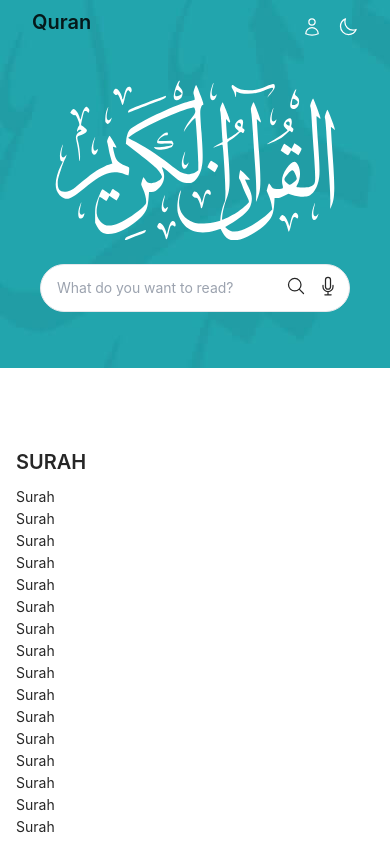
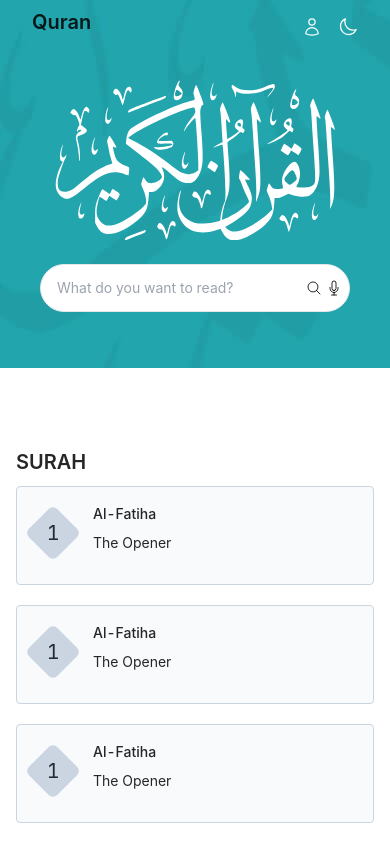
Before and after one commit to NishatFariza/Quran, a Next.js app: page / in a window 390 px wide. Shown: the top 841 px of the page. Built offline with nearby package versions, Linux system fonts and the light colour scheme.

Commit message:
surah component style added

```diff
--- a/src/components/Hero.tsx
+++ b/src/components/Hero.tsx
@@ -17,11 +17,11 @@ const Hero: React.FC = () => {
    <input placeholder='What do you want to read?' type="text" className='w-full border py-3 rounded-full px-4 focus:outline-none focus:ring-2 focus:ring-[#03a1b6]' name="" id=""
 
    />
-   <div className='top-3 right-3 absolute flex gap-3'>
-   <svg xmlns="http://www.w3.org/2000/svg" fill="none" viewBox="0 0 24 24" strokeWidth={1.5} stroke="currentColor" className="w-5 h-5">
+   <div className='md:top-3 top-4 md:right-3 right-2 absolute flex gap-1 md:gap-3'>
+   <svg xmlns="http://www.w3.org/2000/svg" fill="none" viewBox="0 0 24 24" strokeWidth={1.5} stroke="currentColor" className="w-4 h-4 md:w-5 md:w-5">
   <path strokeLinecap="round" strokeLinejoin="round" d="M21 21l-5.197-5.197m0 0A7.5 7.5 0 105.196 5.196a7.5 7.5 0 0010.607 10.607z" />
 </svg>
-<svg xmlns="http://www.w3.org/2000/svg" fill="none" viewBox="0 0 24 24" strokeWidth={1.5} stroke="currentColor" className="w-5 h-5">
+<svg xmlns="http://www.w3.org/2000/svg" fill="none" viewBox="0 0 24 24" strokeWidth={1.5} stroke="currentColor" className="w-4 h-4 md:w-5 md:w-5">
   <path strokeLinecap="round" strokeLinejoin="round" d="M12 18.75a6 6 0 006-6v-1.5m-6 7.5a6 6 0 01-6-6v-1.5m6 7.5v3.75m-3.75 0h7.5M12 15.75a3 3 0 01-3-3V4.5a3 3 0 116 0v8.25a3 3 0 01-3 3z" />
 </svg>
 
--- a/src/components/Surah.tsx
+++ b/src/components/Surah.tsx
@@ -2,7 +2,18 @@ import React from 'react'
 
 const Surah = () => {
   return (
-    <div>Surah</div>
+    <div className='flex gap-5 p-4 border group bg-slate-50 border-slate-300 rounded'>
+
+        <div className='grid place-content-center w-10 h-10 mt-[10px] text-xl group-hover:text-white transition-all duration-300 transform rotate-45 rounded-md  group-hover:bg-primary bg-slate-300 text-slate-800'>
+        <span className="transform -rotate-45">1</span>
+        </div>
+
+        <div>
+            <h3>Al-Fatiha</h3>
+            <p>The Opener</p>
+        </div>
+
+    </div>
   )
 }
 
--- a/src/pages/index.tsx
+++ b/src/pages/index.tsx
@@ -15,7 +15,7 @@ const HomePage = () => {
      <div className='wrapper py-20'>
        <h2 className='uppercase font-semibold text-xl'>Surah</h2>
 
-        <div>
+        <div className='grid grid-cols-1 md:grid-cols-3 gap-5 sm:grid-cols-2'>
           <Surah/>
           <Surah/>
           <Surah/>
--- a/tailwind.config.js
+++ b/tailwind.config.js
@@ -5,7 +5,11 @@ module.exports = {
     "./src/components/**/*.{js,ts,jsx,tsx}",
   ],
   theme: {
-    extend: {},
+    extend: {
+      colors: {
+        primary: "#2ca4ab",
+      },
+    },
   },
   plugins: [],
 }
```
